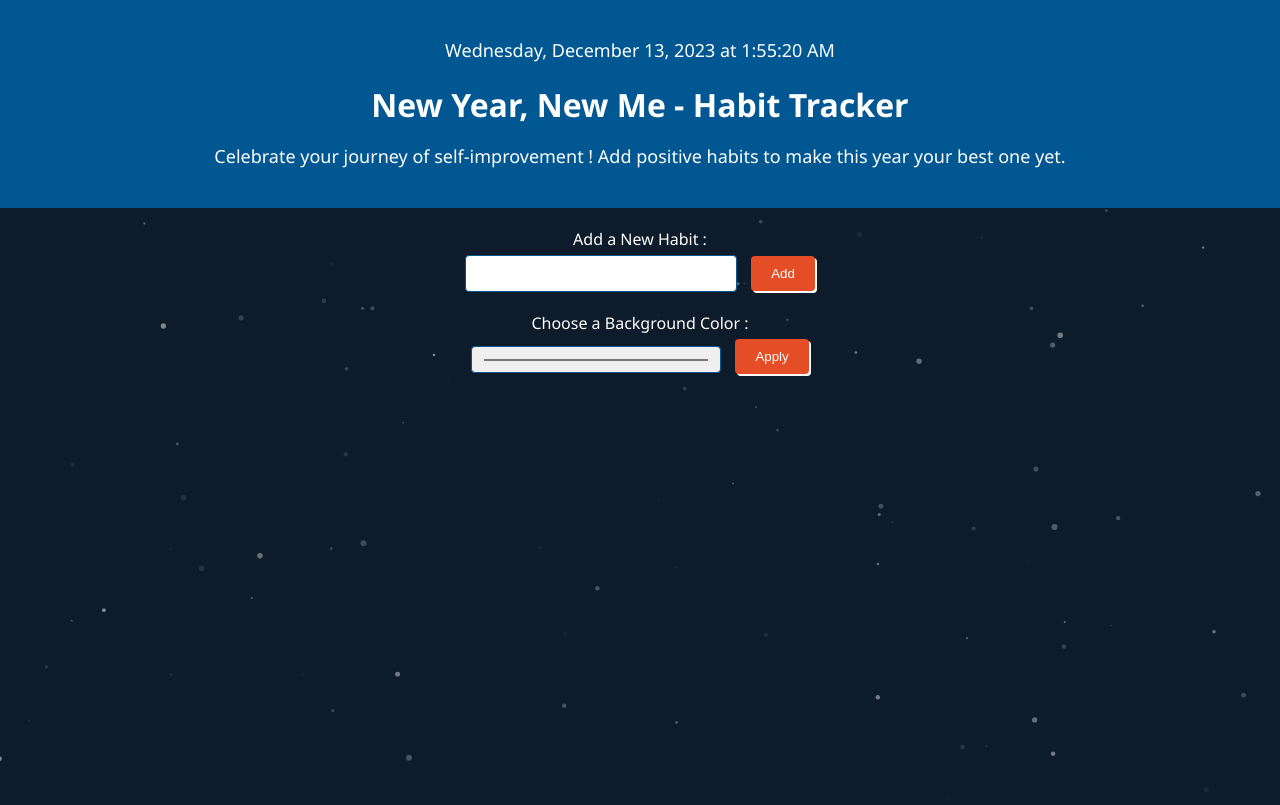
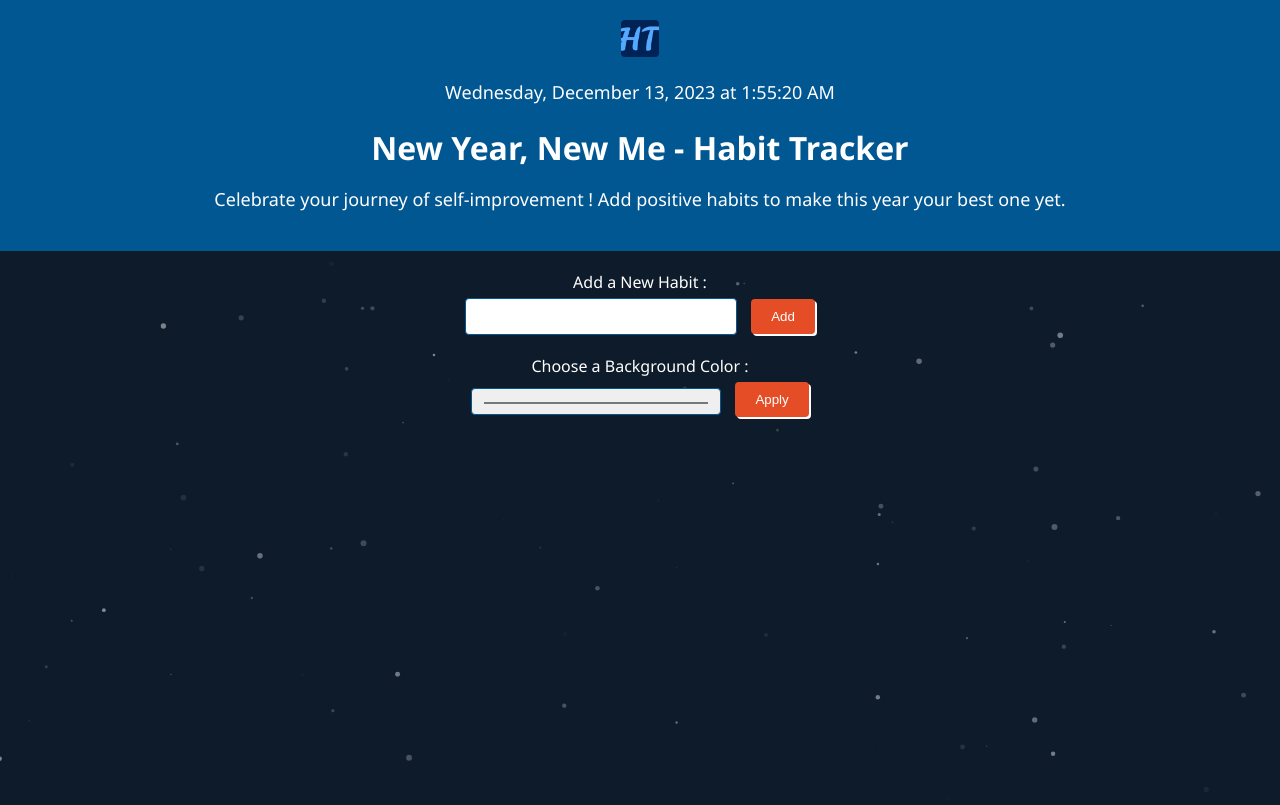
Before and after one commit to hagop-h/HabitTracker, a Flask app: page / in a window 1280 px wide. Run offline with Flask 3, Linux system fonts and the light colour scheme; data that the repository does not hold is empty.

Commit message:
ADD README.md + LOGO

```diff
--- a/static/style.css
+++ b/static/style.css
@@ -10,6 +10,12 @@ body {
 header {
     background-color: #005792; /* Deep blue header */
     padding: 20px;
+}
+
+img {
+    width: 3%;
+    max-width: 100%;
+    height: auto;
 }
 
 h1 {
--- a/templates/index.html
+++ b/templates/index.html
@@ -14,6 +14,7 @@
     <div id="fireworks-container"></div>
 
     <header>
+        <img src="./static/image.png" alt="Description of the image">
         <p id="dateTime"></p>
         <h1>New Year, New Me - Habit Tracker</h1>
         <p>Celebrate your journey of self-improvement ! Add positive habits to make this year your best one yet.</p>
```
Also changed, not shown: README.md (added), static/image.png (added).
